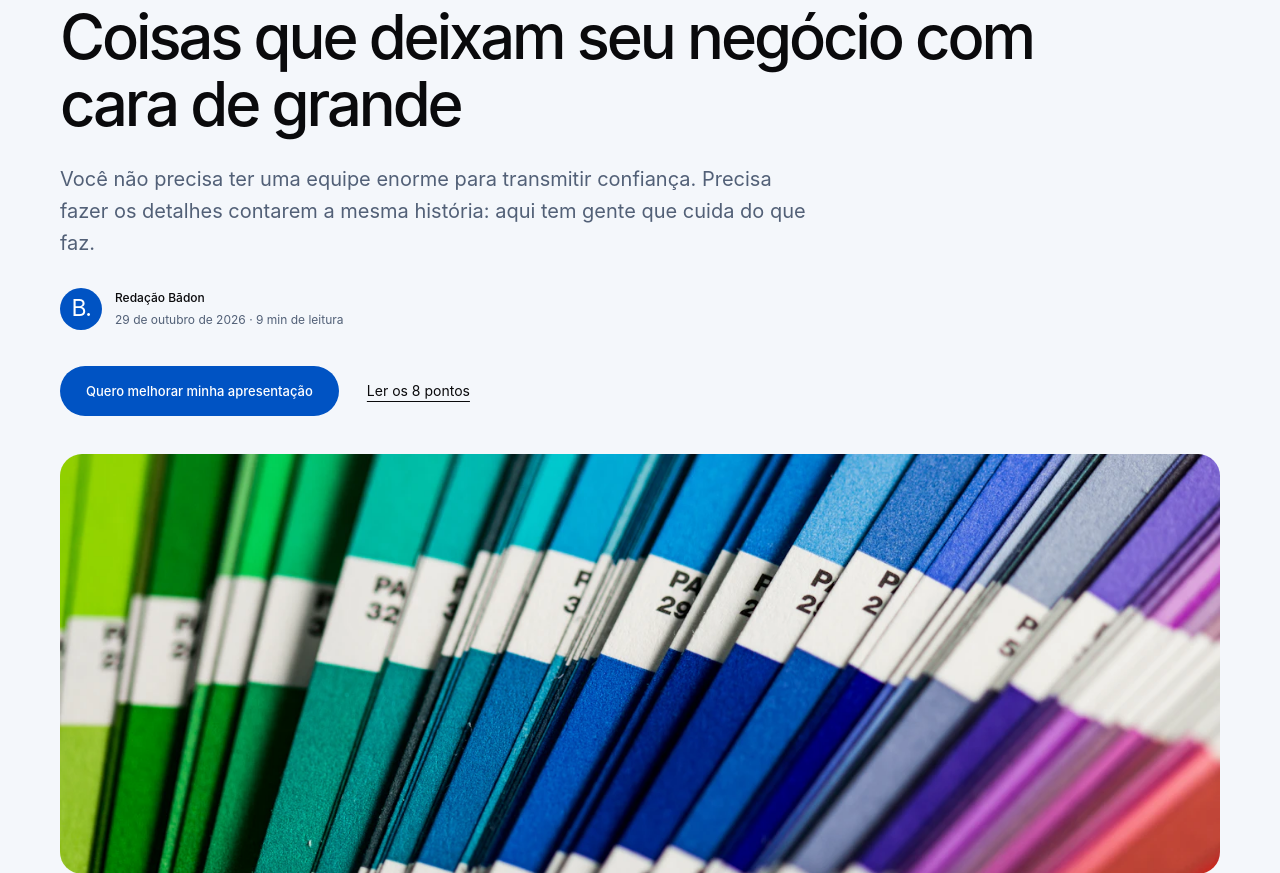
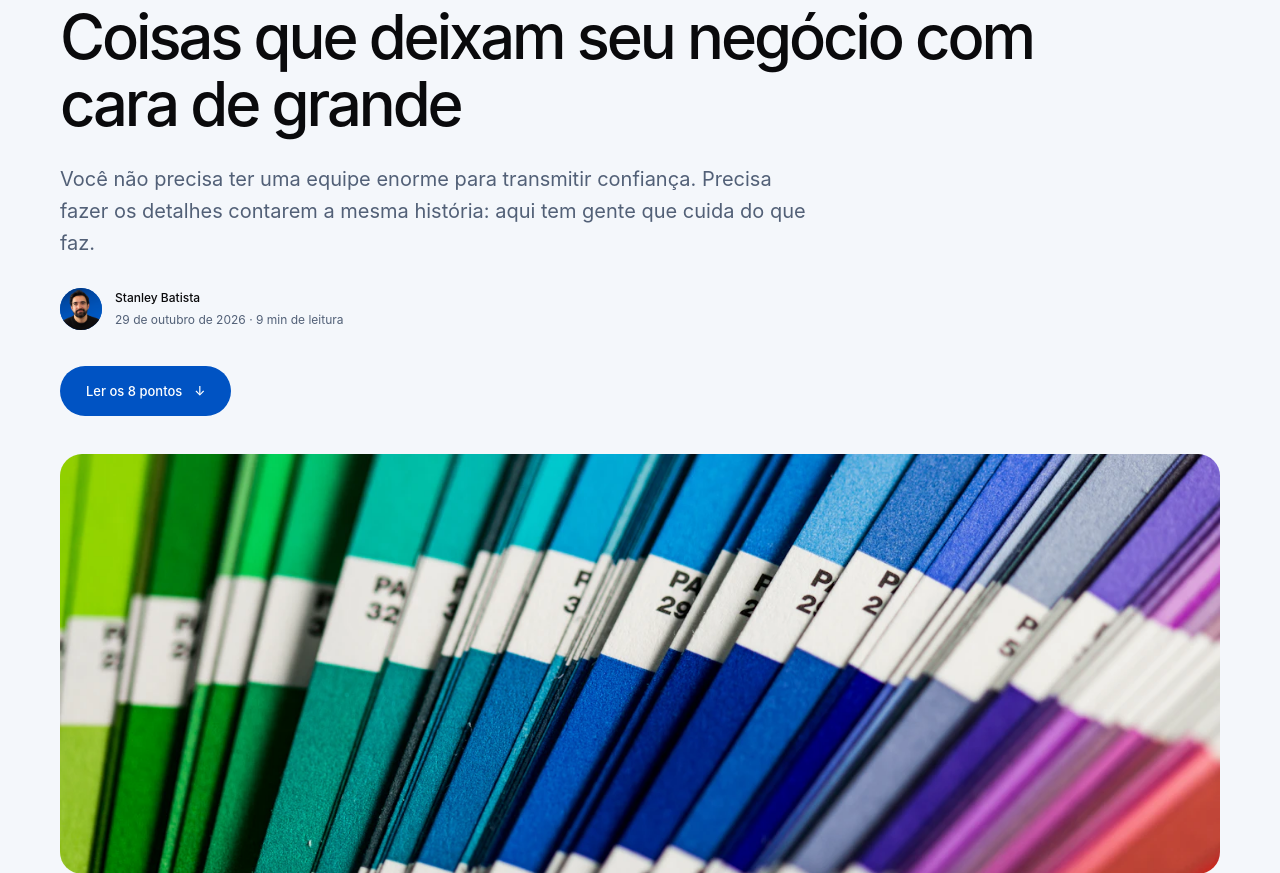
Before and after one commit to stanleyfbatista/badon-propostas-deploy, a PHP site: page /blog/cara-de-empresa-grande.html in a window 1280 px wide. Shown: the part 213-1086 px from the top of the page. Run offline with PHP 8.4, Linux system fonts and the light colour scheme.

Commit message:
Personalize article author and simplify opening action

```diff
--- a/institucional/assets/css/article-business.css
+++ b/institucional/assets/css/article-business.css
@@ -1,5 +1,6 @@
 /* Scoped editorial additions: no changes to the Flow or shared blog layout. */
 .business-article .article-heading{max-width:980px}
+.business-author-photo{display:block;width:42px;height:42px;flex:0 0 42px;border-radius:50%;object-fit:cover;object-position:center;background:#0053c3}
 .business-jump{display:flex;flex-wrap:wrap;align-items:center;gap:18px 28px;margin:0 0 38px;font-size:14px}
 .business-jump>a:not(.button){text-decoration:underline;text-underline-offset:5px}
 .business-article .article-sidebar li a{padding-block:10px}
--- a/institucional/assets/js/main.js
+++ b/institucional/assets/js/main.js
@@ -164,6 +164,7 @@
   const posts = [
   {
     "id": "cara-de-empresa-grande",
+    "author": "STANLEY BATISTA",
     "title": "Coisas que deixam seu negócio com cara de grande",
     "category": "Presença profissional",
     "image": "blog/marca.webp",
@@ -266,7 +267,7 @@
 ];
   const visiblePosts = posts;
   const postPath = id => id + (id === 'cara-de-empresa-grande' ? '' : '.html');
-  const postMarkup = post => '<article class="post-card"><a class="post-image" style="display:block" href="blog/' + postPath(post.id) + '" tabindex="-1" aria-hidden="true"><img src="assets/img/' + post.image + '" alt="" width="1400" height="933" loading="lazy"><span class="post-notch">↗</span></a><div class="post-meta">' + (post.displayDate || '16 OUT 2026') + ' / REDAÇÃO BĀDON</div><h3><a href="blog/' + postPath(post.id) + '">' + post.title + '</a></h3><p>' + post.summary + '</p><div class="post-bottom"><span>/ ' + post.category + ' /</span><a class="read-more" href="blog/' + postPath(post.id) + '">LEIA MAIS ↗</a></div></article>';
+  const postMarkup = post => '<article class="post-card"><a class="post-image" style="display:block" href="blog/' + postPath(post.id) + '" tabindex="-1" aria-hidden="true"><img src="assets/img/' + post.image + '" alt="" width="1400" height="933" loading="lazy"><span class="post-notch">↗</span></a><div class="post-meta">' + (post.displayDate || '16 OUT 2026') + ' / ' + (post.author || 'REDAÇÃO BĀDON') + '</div><h3><a href="blog/' + postPath(post.id) + '">' + post.title + '</a></h3><p>' + post.summary + '</p><div class="post-bottom"><span>/ ' + post.category + ' /</span><a class="read-more" href="blog/' + postPath(post.id) + '">LEIA MAIS ↗</a></div></article>';
   function renderPosts(page) {
     const grid = $('#posts-grid');
     if (!grid) return;
--- a/institucional/blog/cara-de-empresa-grande.html
+++ b/institucional/blog/cara-de-empresa-grande.html
@@ -18,8 +18,8 @@
 <link rel="icon" href="../assets/svg/favicon.svg" type="image/svg+xml">
 <link rel="stylesheet" href="../assets/css/style.css">
 <link rel="stylesheet" href="../assets/css/blog.css?v=20261029-logo">
-<link rel="stylesheet" href="../assets/css/article-business.css?v=20261029-revisao">
-<script type="application/ld+json">{"@context":"https://schema.org","@type":"BlogPosting","headline":"Coisas que deixam seu negócio com cara de grande","description":"Oito cuidados para apresentar bem o seu negócio e transmitir mais confiança.","datePublished":"2026-10-29","dateModified":"2026-10-29","inLanguage":"pt-BR","image":"https://produtorabadon.com/assets/img/blog/marca.webp","author":{"@type":"Organization","name":"Redação Bādon","url":"https://produtorabadon.com/"},"publisher":{"@type":"Organization","name":"Produtora Bādon","url":"https://produtorabadon.com/"},"mainEntityOfPage":"https://produtorabadon.com/blog/cara-de-empresa-grande"}</script>
+<link rel="stylesheet" href="../assets/css/article-business.css?v=20261029-autoria">
+<script type="application/ld+json">{"@context":"https://schema.org","@type":"BlogPosting","headline":"Coisas que deixam seu negócio com cara de grande","description":"Oito cuidados para apresentar bem o seu negócio e transmitir mais confiança.","datePublished":"2026-10-29","dateModified":"2026-10-29","inLanguage":"pt-BR","image":"https://produtorabadon.com/assets/img/blog/marca.webp","author":{"@type":"Person","name":"Stanley Batista","url":"https://produtorabadon.com/#time"},"publisher":{"@type":"Organization","name":"Produtora Bādon","url":"https://produtorabadon.com/"},"mainEntityOfPage":"https://produtorabadon.com/blog/cara-de-empresa-grande"}</script>
 </head>
 <body class="journal business-article">
 <a class="skip-link" href="#conteudo">Pular para o conteúdo</a>
@@ -27,7 +27,7 @@
 <main id="conteudo" class="journal-width">
 <nav class="journal-breadcrumb" aria-label="Caminho da página"><a href="../index.html">Início</a><span aria-hidden="true">/</span><a href="index.html">Blog</a><span aria-hidden="true">/</span><span>Presença profissional</span></nav>
 <article>
-<header class="article-heading"><p class="journal-kicker">Marca, presença digital e atendimento</p><h1>Coisas que deixam seu negócio com cara de grande</h1><p class="article-deck">Você não precisa ter uma equipe enorme para transmitir confiança. Precisa fazer os detalhes contarem a mesma história: aqui tem gente que cuida do que faz.</p><div class="article-byline"><span class="editor-avatar" aria-hidden="true">B.</span><span><strong>Redação Bādon</strong><br><time datetime="2026-10-29">29 de outubro de 2026</time> · 9 min de leitura</span></div><div class="business-jump"><a class="button button-blue" href="#conversar">Quero melhorar minha apresentação</a><a href="#identidade">Ler os 8 pontos</a></div></header>
+<header class="article-heading"><p class="journal-kicker">Marca, presença digital e atendimento</p><h1>Coisas que deixam seu negócio com cara de grande</h1><p class="article-deck">Você não precisa ter uma equipe enorme para transmitir confiança. Precisa fazer os detalhes contarem a mesma história: aqui tem gente que cuida do que faz.</p><div class="article-byline"><img class="business-author-photo" src="../assets/img/hero-stanley.webp" alt="Stanley Batista" width="42" height="42"><span><strong>Stanley Batista</strong><br><time datetime="2026-10-29">29 de outubro de 2026</time> · 9 min de leitura</span></div><div class="business-jump"><a class="button button-blue" href="#identidade">Ler os 8 pontos <span aria-hidden="true">↓</span></a></div></header>
 <figure class="article-hero"><img src="../assets/img/blog/marca.webp" alt="Leque de amostras de cores em verde, azul e violeta sobre uma mesa" width="1400" height="933" fetchpriority="high"><figcaption>Imagem ilustrativa de escolha de cores, não um projeto da Bādon. Foto: <a href="https://unsplash.com/photos/blue-white-green-and-red-textile-XWDMmk-yW7Q" target="_blank" rel="noopener noreferrer">Christina Rumpf / Unsplash</a> · <a href="https://unsplash.com/license" target="_blank" rel="noopener noreferrer">Licença de uso</a>.</figcaption></figure>
 <div class="article-layout">
 <aside class="article-sidebar"><nav aria-label="Neste artigo"><p class="journal-kicker">Escolha por onde começar</p><ol>
@@ -103,7 +103,7 @@
 <p>A Bādon trabalha nisso: fazer cada ponto de contato da sua empresa contar a mesma história.</p>
 <a class="button button-blue" href="https://wa.me/5519983256292?text=Oi%2C%20Stanley%21%20Li%20o%20artigo%20Cara%20de%20empresa%20grande%20e%20quero%20conversar%20sobre%20a%20apresenta%C3%A7%C3%A3o%20do%20meu%20neg%C3%B3cio." target="_blank" rel="noopener noreferrer">Conversar com a Bādon no WhatsApp</a></section>
 <p class="article-takeaway">Cara de empresa grande, no fim, é deixar visível o cuidado que o seu cliente pode esperar.</p>
-<section class="article-sources"><h2>Fontes e leitura complementar</h2><p>Texto original da Redação Bādon. As interpretações sobre percepção do cliente são orientações editoriais, não resultados medidos ou garantidos. Fontes consultadas em 29 de outubro de 2026; recursos e menus podem mudar.</p><ul><li><a href="https://workspace.google.com/intl/pt-BR/business/new-business/" target="_blank" rel="noopener noreferrer">Google Workspace: e-mail com domínio próprio</a></li><li><a href="https://faq.whatsapp.com/405903568419894/" target="_blank" rel="noopener noreferrer">WhatsApp: catálogo de produtos e serviços</a></li><li><a href="https://support.google.com/business/answer/3474050?hl=pt-BR" target="_blank" rel="noopener noreferrer">Google: gerenciar e responder avaliações</a></li></ul></section>
+<section class="article-sources"><h2>Fontes e leitura complementar</h2><p>Por Stanley Batista, da Bādon. As interpretações sobre percepção do cliente são orientações editoriais, não resultados medidos ou garantidos. Fontes consultadas em 29 de outubro de 2026; recursos e menus podem mudar.</p><ul><li><a href="https://workspace.google.com/intl/pt-BR/business/new-business/" target="_blank" rel="noopener noreferrer">Google Workspace: e-mail com domínio próprio</a></li><li><a href="https://faq.whatsapp.com/405903568419894/" target="_blank" rel="noopener noreferrer">WhatsApp: catálogo de produtos e serviços</a></li><li><a href="https://support.google.com/business/answer/3474050?hl=pt-BR" target="_blank" rel="noopener noreferrer">Google: gerenciar e responder avaliações</a></li></ul></section>
 </div></div>
 </article>
 <section class="journal-related" aria-labelledby="related-title"><div class="journal-section-heading"><h2 id="related-title">Continue a leitura</h2><a href="index.html">Todos os artigos</a></div><div class="business-related-links"><a href="marca-consistente.html">Como manter a mesma marca em cada ponto de contato</a><a href="site-e-contato.html">O caminho entre visitar seu site e falar com você</a></div></section>
--- a/institucional/tools/test_blog.cjs
+++ b/institucional/tools/test_blog.cjs
@@ -18,7 +18,7 @@ for (const slug of articles) {
   assert.match(html, slug === 'cara-de-empresa-grande' ? /id="conversar"/ : /id="checklist"/);
   assert.match(html, /Fontes e leitura complementar/);
   assert.match(html, /https:\/\/unsplash.com\/license/);
-  assert.match(html, /Redação Bādon/);
+  assert.match(html, slug === 'cara-de-empresa-grande' ? /Stanley Batista/ : /Redação Bādon/);
   assert.match(html, /noindex, nofollow/);
   assert.doesNotMatch(html, /CONTEÚDO DEMONSTRATIVO|EXEMPLO FICTÍCIO/);
   const source = html.match(/class="article-hero"><img src="([^"]+)"/)[1];
```
Also changed, not shown: public/blog/cara-de-empresa-grande.html (+4 -4 lines), tests/business-article.mjs (+8 -0 lines), public/assets/css/article-business.css, public/assets/js/main.js.
